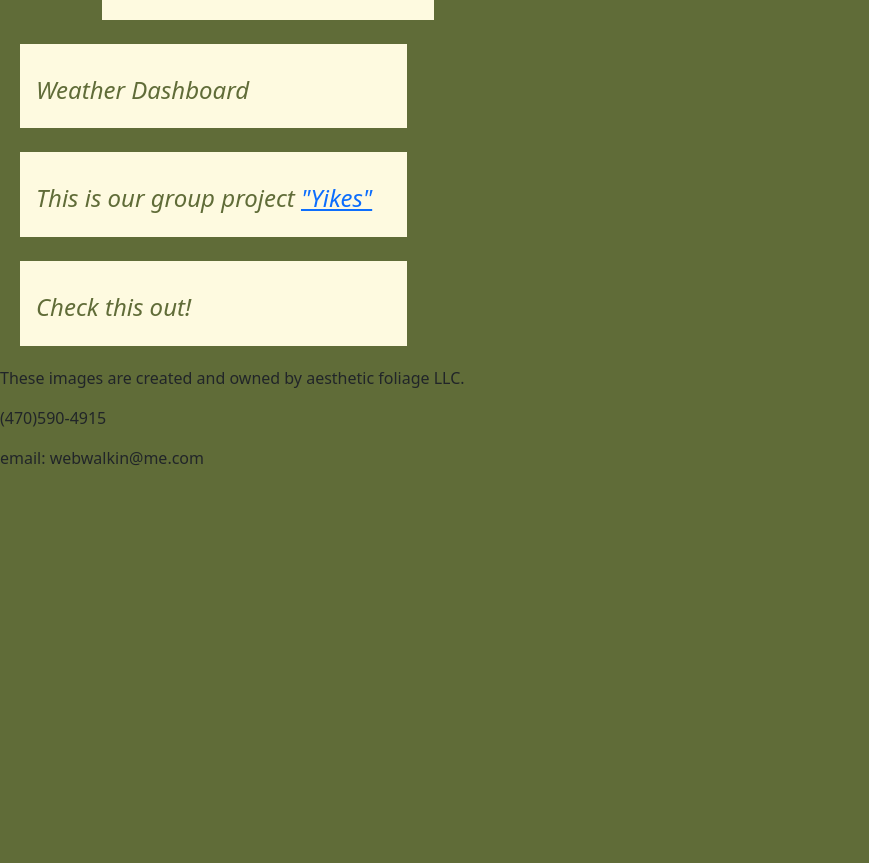
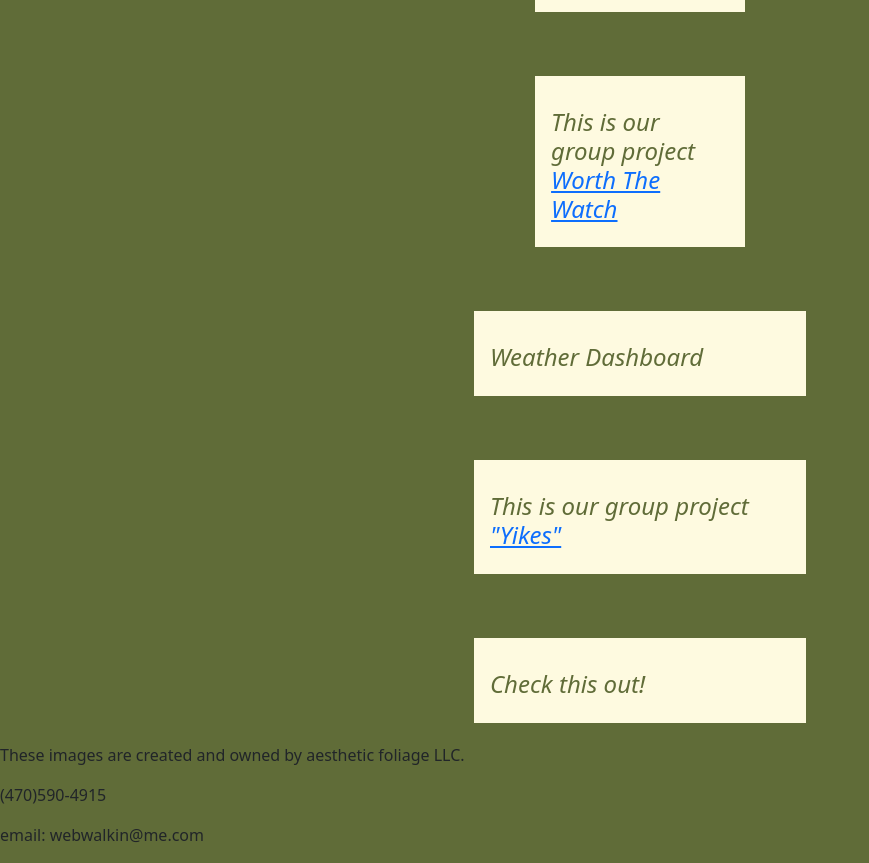
Before and after one commit to Aestheticfoliage/Lensmans-Holdings-Photography-portfolio, a website: page index.html in a window 1280 px wide. Shown: the part 1617-2480 px from the top of the page, without its empty margins (0-869 px from the left). Before the commit the page ends 2103 px from the top, so only its background shows below. Drawn offline with nearby package versions, Linux system fonts and the light colour scheme.

Commit message:
added the beginnings of a map object and made a few of the sections class of containers

```diff
--- a/assets/css/style.css
+++ b/assets/css/style.css
@@ -20,9 +20,12 @@ nav{
   border-color: var(--blue);
 }
 
- #container{
-  display: grid;
-  background-image: "assets/images/Beautiful-day-to-have-a-job.JPG";
+ .container{
+  display: flex;
+  justify-content: center;
+  align-items: flex-end;
+
+
   text-justify: newspaper;
 
 }
--- a/assets/js/map.js
+++ b/assets/js/map.js
@@ -0,0 +1,6 @@
+
+// bringing in a map instance object referrencing atlanta
+var map = L.map('map', {
+    center: [51.505, -0.09],
+    zoom: 13
+});
--- a/index.html
+++ b/index.html
@@ -49,9 +49,12 @@
             <img src="assets\images\Beautiful-day-to-have-a-job.JPG" id = "Sunset" height="200" width="200">
         <h1 class="text-center">I love my job and can't wait for the next one</h1>
         <div class="row-mt-4">
-
+        </section>
+        <section>
         <div>
-            <img src="assets\images\_R000609.JPG" alt="fungus-climbing tree" height="300" width="200">
+            <div>
+                <img src="assets\images\_R000609.JPG" alt="fungus-climbing tree" height="300" width="200">
+            </div>
         <p>Thank you for visiting, please take a look around and excuse the mess. This is designed to showcase some of the skills learned while taking the full-stack flex bootcamp at Georgia Tech.  If you get the chance feel free to look through my film resume to see if anything looks familiar. Also, shoot me an email, let's connect maybe my next project can be a collaboration.
         </p>
         <a href="https://aestheticfoliage.github.io/resume">Film Resume</a>
@@ -68,38 +71,42 @@
             </div>
         </div>
     </div>
-    <!-- <img src="assets/images/_R000609.JPG" id="fungus" alt="fungus climbing a mossy tree" height="400"  width="400">
-        <caption>Art is inextricably linked to the Natural world</caption>
-</section> -->
+<div class= "container">
 <div class="col-lg-4 mt-4">
     <div class="card workText">
         <div class="card-body" id ="Javascript">
             <h4 class="card-title mt-3">A work in Progress Javascript Quiz</h4>
             <a href="https://github.com/Aestheticfoliage/hw-4javascriptquiz.git">Javascript Quiz</a>
         </div>
-    </div>
+        </div>
 </div>
-<div class="col-lg-4 mt-4">
+</div>
+<div class= "container">
+    <div class="col-lg-4 mt-4">
     <div class="card-body" id ="weather">
         <h4 class="card-title mt-3">Another Work in Progress scheduling application</h4>
         <img src="assets\images\workdayschedulerscreenshot.jpg" alt="screenshot of workday scheduling app"width=180px height="120px">
         <a href="https://aestheticfoliage.github.io/hw-5-nvrenoughtime/">Scheduling App.</a>
         </div>
         </div>
-
-    <div class="col-lg-4 mt-4">
+</div>
+<div class= "container">
+  <div class="col-lg-4 mt-4">
         <div class="card-body" id="WorthTheWatch">
             <h4 class="card-title mt-3">This is our group project
                 <a href="https://kernbryson.github.io/WorthTheWatch/">Worth The Watch</a>
                 </div>
             </div>
         </div>
+    </div>
+    <div class = "container">
         <div class="col-lg-4 mt-4">
             <div class="card-body" id="WeatherDashboard">
                 <h4 class="card-title mt-3">Weather Dashboard</h4>
                 </div>
                 </div>
             </div>
+            <div class="container">
             <div class="col-lg-4 mt-4">
                 <div class="card-body" id="project2">
                     <h4 class="card-title mt-3">This is our group project
@@ -108,7 +115,7 @@
                     </div>
                     </div>
                 </div>
-
+        <div class = "container">
             <div class="col-lg-4 mt-4">
                 <div class="card-body">
                     <h4 class="card-title mt-3">Check this out!</h4>
@@ -120,41 +127,11 @@
     </div>
 </div>
 </section>
-    <!-- <section class="secondary">
-        <article id="fanpage">
-            <img src="assets\Screenshot (5).png" alt="weenfanpage" height="200px" width="200px"><caption>A link to my fanpage</caption>
-        </article>
-    </section> -->
-
-    <!-- <section class="secondary">
-        <article id="setDec">
-        <h2> Set Decoration</h2>
-        <p>Many people's creative visions must come together to make a film or television production</p>
-        <p>At the end of the day our department has a large part to play in the creation of a story.</p>
-    </article> -->
-    <!-- <section class="secondary">
-    <article id="greens">
-       <h2> Flora life
-       </h2>
-       <p>The greens department often hides but sometimes can add life to a scene.</p>
-<p>Plants are good for the soul</p>
-        <p>Therapeutic by design, working with plants in the entertainment space can offer an amount of grounding that can be rare in the film industry.</p>
-    </article>
-    <section class="secondary">
-    <article id="photos">
-        <h2> It's all about an image</h2>
-            <img src="assets\images\Beautiful-day-to-have-a-job.JPG" alt="sunrise" height="400px" width="400px"><caption>Sometime's we have to take a moment to appreciate the natural world.</caption>
-    </article> -->
-<footer class="contact">
+<footer id ="contact">
     <p>These images are created and owned by aesthetic foliage LLC.
     </p>
     <p>(470)590-4915</p>
     <p>email: webwalkin@me.com
-        <!-- <form action="560f1eebda244b53dcc0f5c4137d43e8" method="POST">
-            <input type="text" name="name" required>please enter your name</input>
-            <input type="email" name="email" required>please enter your email</input>
-            <button type="submit">Send</button>
-       </form> -->
     </p>
 
 </footer>
```
